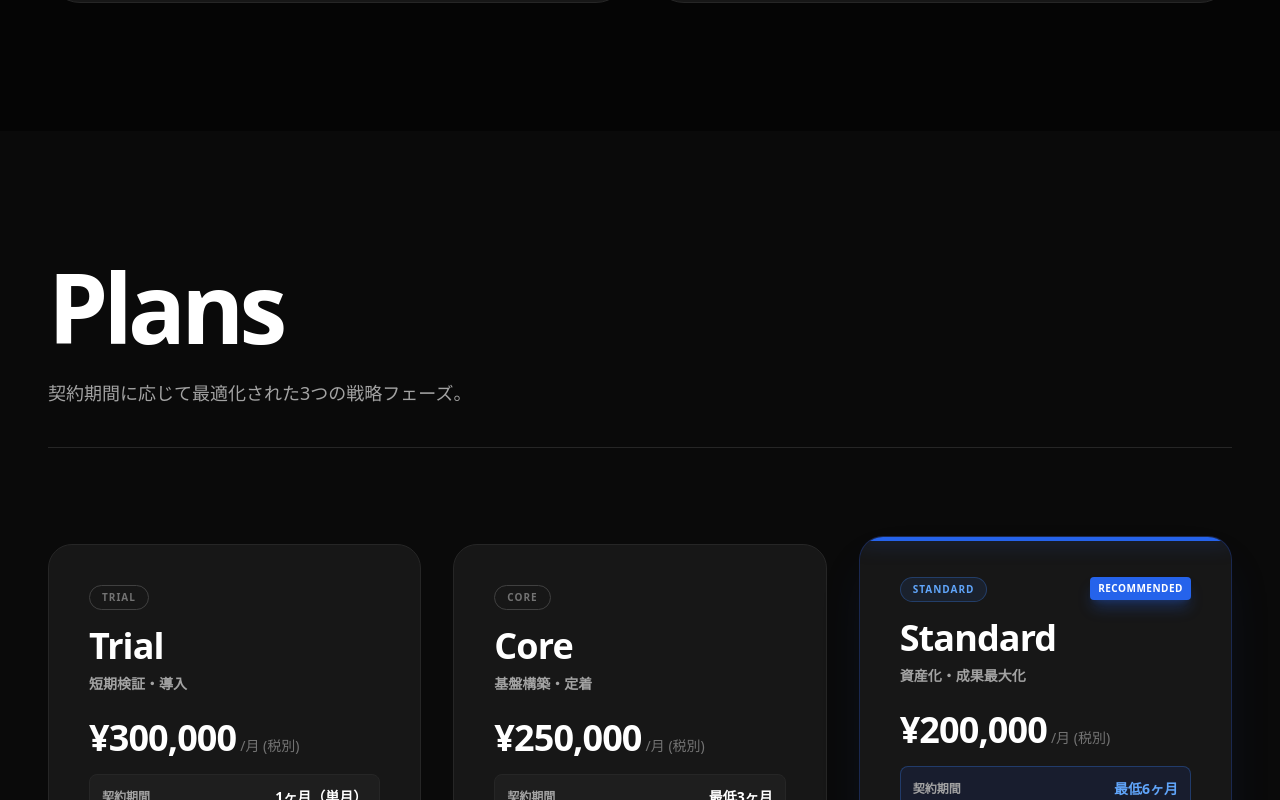
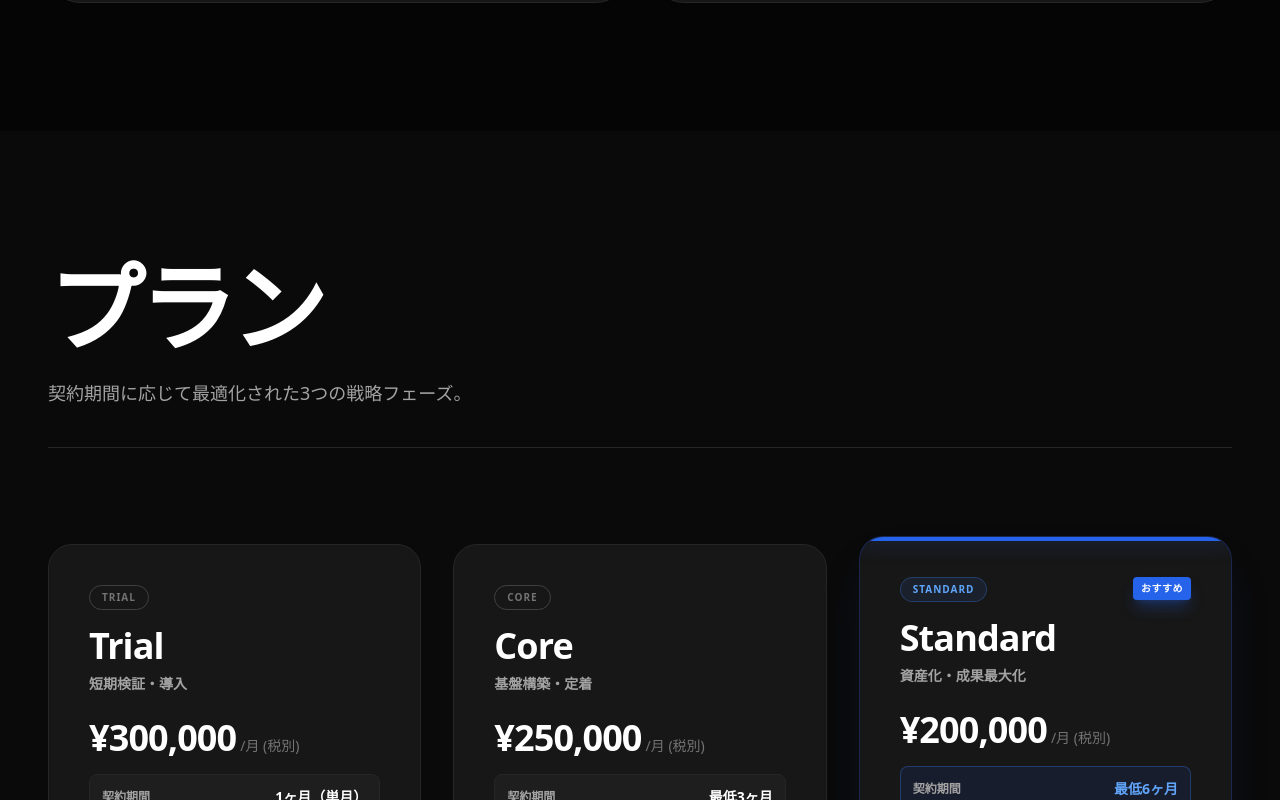
Before and after one commit to ibuki-kubota/tranzia-HP, a React (Vite) app: page / in a window 1280 px wide. Shown: the part 1710-2510 px from the top of the page. Built offline with nearby package versions, Linux system fonts and the light colour scheme.

Commit message:
first GitHub deploy test

```diff
--- a/src/App.jsx
+++ b/src/App.jsx
@@ -84,7 +84,7 @@ const PricingCard = ({ tier, levelJP, price, period, title, description, feature
           {tier}
         </span>
         {isHighlight && (
-            <span className="text-[10px] font-bold bg-blue-600 text-white px-2 py-1 rounded tracking-wider shadow-lg shadow-blue-600/30">RECOMMENDED</span>
+            <span className="text-[10px] font-bold bg-blue-600 text-white px-2 py-1 rounded tracking-wider shadow-lg shadow-blue-600/30">おすすめ</span>
         )}
       </div>
 
@@ -336,7 +336,7 @@ export default function App() {
               <span className="text-blue-500 font-bold tracking-widest uppercase text-sm">Critical Issue</span>
             </div>
             <h2 className="text-4xl md:text-6xl font-bold tracking-tighter mb-6 text-white">
-              Why Now? <span className="text-neutral-500">企業の生存戦略として</span>
+              なぜ今? <span className="text-neutral-500">企業の生存戦略として</span>
             </h2>
             <p className="text-neutral-400 text-lg font-medium">
               技術や品質だけでは差別化できない今、<br />
@@ -386,7 +386,7 @@ export default function App() {
         <FadeIn>
           <div className="mb-24 border-b border-neutral-800 pb-10">
             <h2 className="text-5xl md:text-8xl font-bold tracking-tighter mb-6 text-white">
-              Plans
+              プラン
             </h2>
             <p className="text-neutral-400 text-lg font-medium">
               契約期間に応じて最適化された3つの戦略フェーズ。
@@ -422,7 +422,7 @@ export default function App() {
             />
           </FadeIn>
 
-          {/* Plan 3: Standard (Recommended) */}
+          {/* Plan 3: Standard (おすすめ) */}
           <FadeIn delay={400} className="h-full">
             <PricingCard
               tier="Standard"
```
